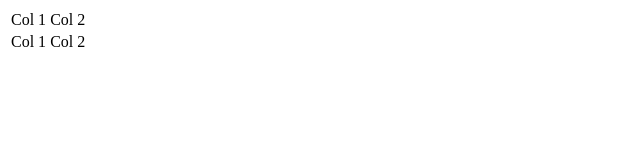
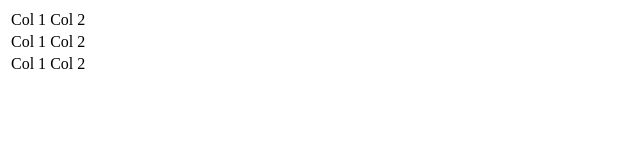
Before and after one commit to Mar1077/PruebaMaria01, a plain HTML site: page index.html in a window 1280 px wide. Shown: the full height of the page, 0-640 px from the left. Drawn offline with Linux system fonts and the light colour scheme.

Commit message:
Version 3

```diff
--- a/index.html
+++ b/index.html
@@ -22,6 +22,15 @@
                      Col 2
                 </td>
             </tr>
+            <tr>
+                <td>
+                        Col 1
+
+                </td>
+                <td>
+                     Col 2
+                </td>
+            </tr>
         </table>
 
     </body>
```
